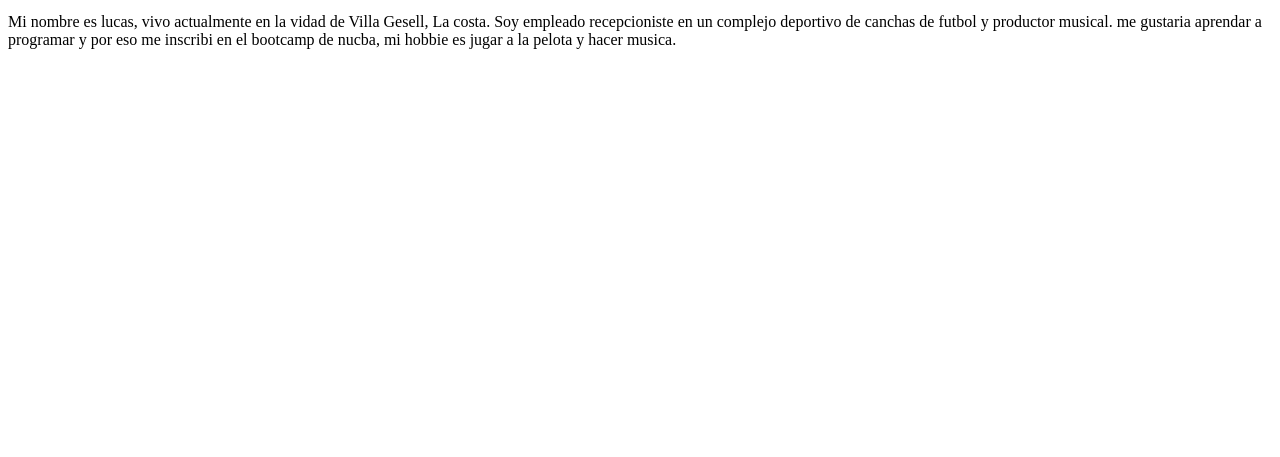
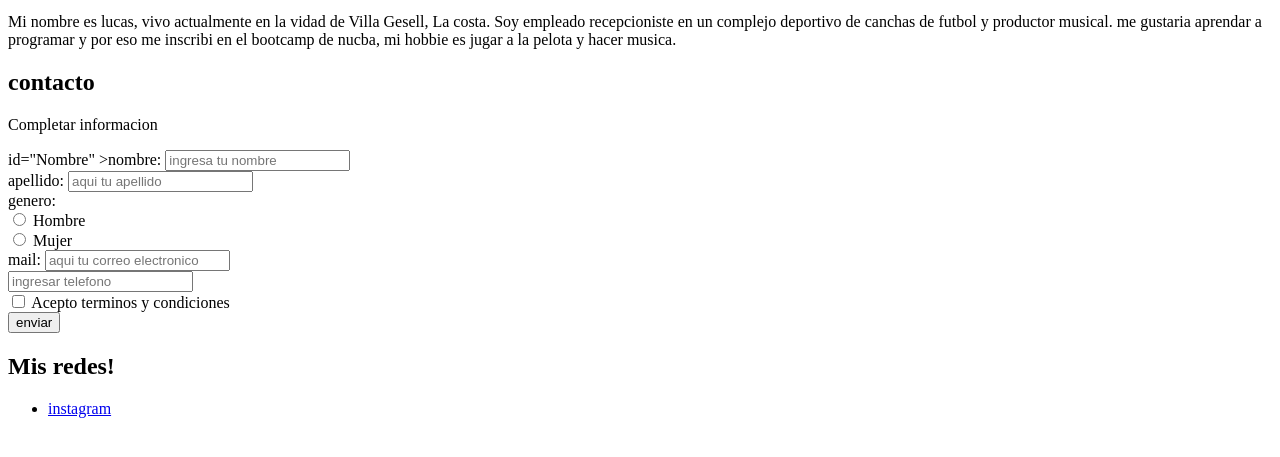
Before and after one commit to irigoyenlucas/2417, a plain HTML site: page Index.html in a window 1280 px wide. Shown: the part 189-646 px from the top of the page. Drawn offline with Linux system fonts and the light colour scheme.

Commit message:
commit 2 clase

```diff
--- a/Index.html
+++ b/Index.html
@@ -6,11 +6,12 @@
     <meta name="viewport" content="width=, initial-scale=1.0">
     <title>Document</title>
 </head>
-</head>
+<head>
 <body>
+    <main>
     <header>
         <h1>Mi Informacion Personal</h1>
-    </header>
+
 
     <img src="./img/EAC3BC73-8749-4C46-8B5C-DE09B2CD51DA.jpg" alt="Mi foto de perfil"/>
 
@@ -22,16 +23,68 @@
             <li>Edad: 25 años</li>
             <li>Mail: irigoyenluc@gmail.com</li>
         </ul>
+
+
+    </header>
     </div>
-
-    <div class="presentacion">
+    <head>
+        <div class="presentacion">
         <p> Mi nombre es lucas, vivo actualmente en la vidad de Villa Gesell, La costa.
             Soy empleado recepcioniste en un complejo deportivo de canchas de futbol y productor musical.
             me gustaria aprendar a programar y por eso me inscribi en el bootcamp de nucba,
             mi hobbie es jugar a la pelota y hacer musica.
         </p>
+    </head>
+   </div>
+   <div class="Formulario"
+       <header>
+           <h2>contacto</h2>
+           <p>Completar informacion</p>
+       </header>
+    <form class="Formulario"
 
-    </div>
+    <label> id="Nombre" >nombre: </label>
+    <input type="text" id="nombre" name="nombre" placeholder="ingresa tu nombre"/><br>
+
+    <label id="apellido" >apellido: </label>
+    <input type="text" id="apellido" name="apellido" placeholder="aqui tu apellido"/><br>
+
+    <label>genero: </label><br>
+    <input type="radio" id="nombre" name="genero" />
+    <label>Hombre</label><br>
+    <input type="radio" id="Mujer" name="genero" />
+    <label>Mujer</label><br>
+
+    <label id="mail" >mail: </label>
+    <input type="email" id="mail" name="mail" placeholder="aqui tu correo electronico"><br>
+
+    <label id="telefono" telefono: ></label>
+    <input type="number" id="telefono" name="telefono" placeholder="ingresar telefono"><br>
+
+    <input type="checkbox"/>
+    <label>Acepto terminos y condiciones</label><br>
+
+    <input type="submit" value="enviar"/>
+
+    </form>
+</div>
+</section>
+<footer>
+    <h2>Mis redes!</h2>
+    <ul>
+        <li>
+            <a href="https://www.instagram.com/eleirigoyen/">instagram</a>
+        </li>
+    </ul>
+</footer>
+
+  </main>
+
+
+
+
+
+
 
 
 </body>
```
